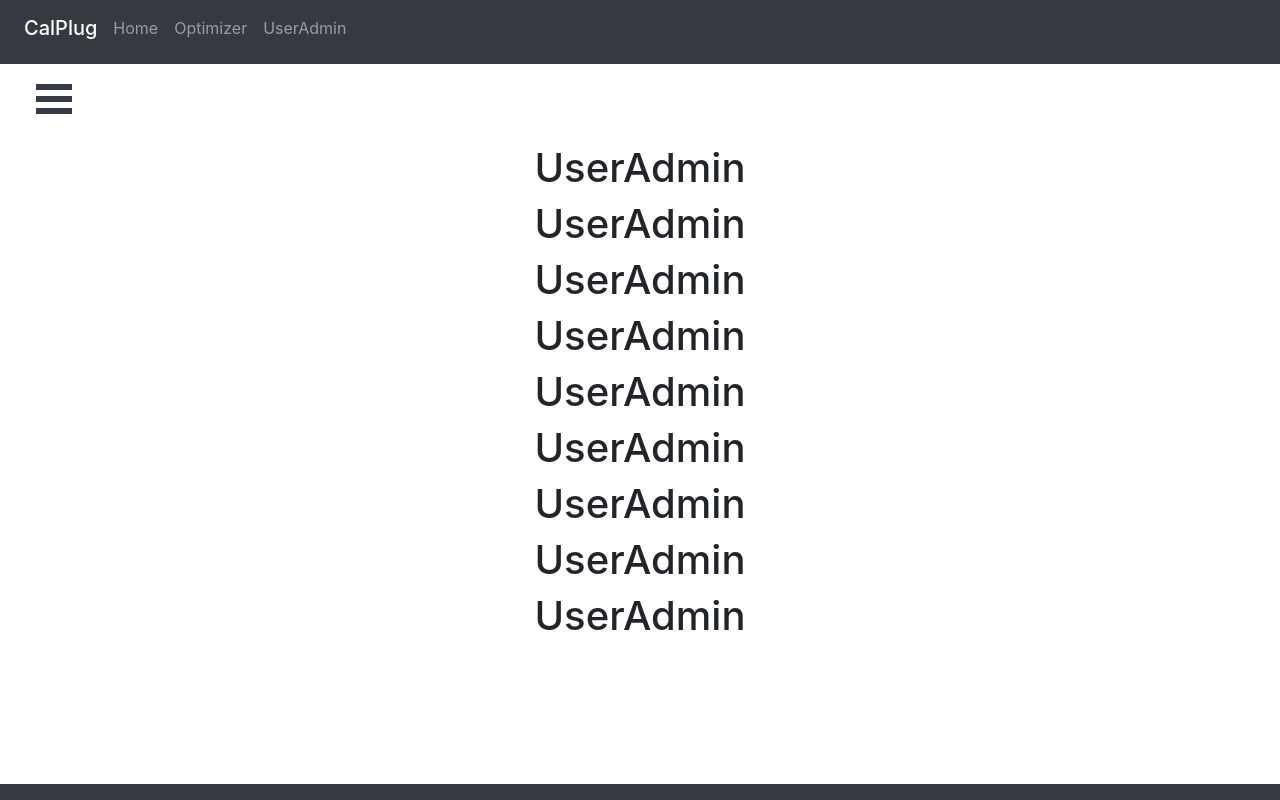
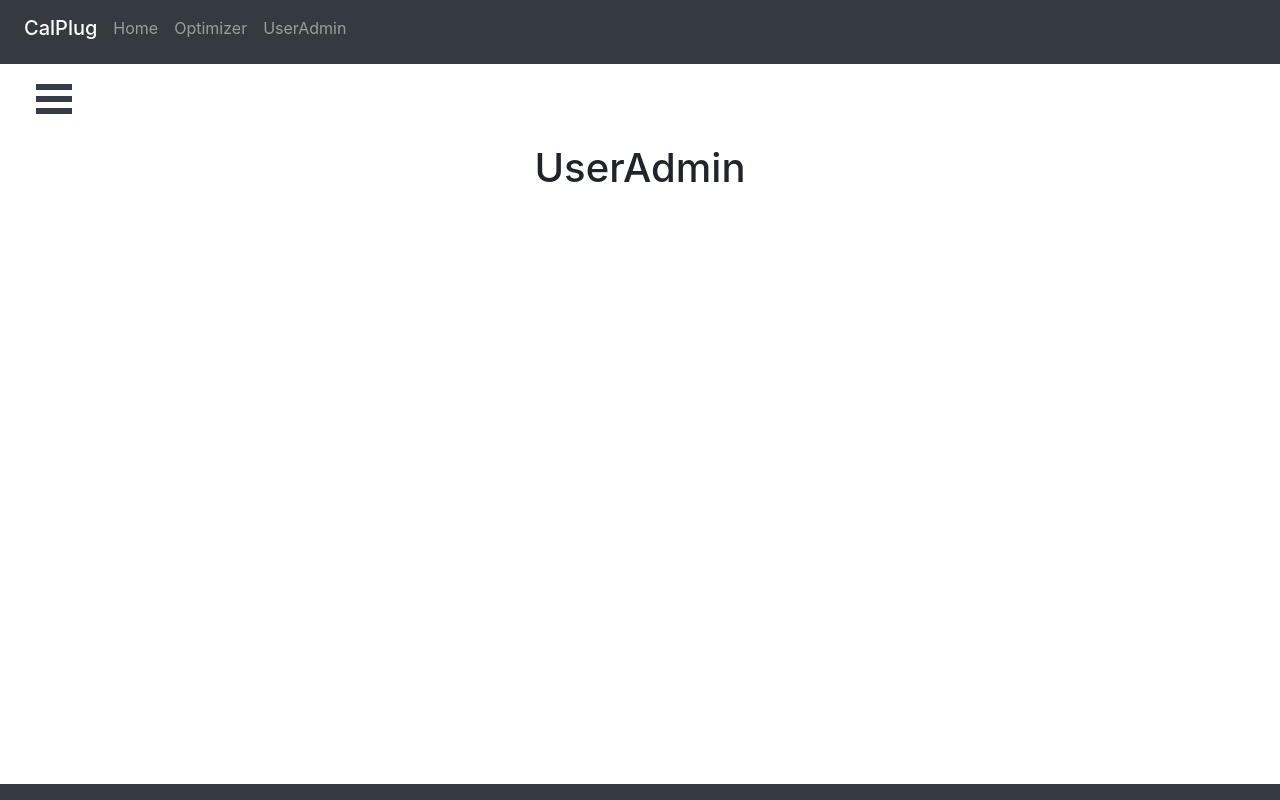
Before and after one commit to payamdowlatyari/admin-web-portal, a React (Create React App) app: page /UserAdmin in a window 1280 px wide. Built offline with nearby package versions, Linux system fonts and the light colour scheme.

Commit message:
add styling

```diff
--- a/src/App.css
+++ b/src/App.css
@@ -1,9 +1,5 @@
 
-footer{
-    position: relative;
-    bottom: 0;
 
-}
 .main-content{
     margin-top: 4em;
     margin-bottom: 4em;
--- a/src/App.js
+++ b/src/App.js
@@ -18,46 +18,35 @@ class App extends Component {
   render() {
 
   return (
+
     <div className="App">
-
         <Container>
             <Toolbar />
         </Container>
 
-
     <div className="main-content">
     <Sidebar pageWrapId={"page-wrap"} outerContainerId={"App"} />
 
-
-     <div className="container" style={{
+    <Container style={{
           display: "flex",
           justifyContent: "center",
           alignItems: "center"
         }}>
-
-  <Router>
-
+     <Router>
       <div className="router">
         <Switch>
-
           <Route path="/Optimizer" component={Optimizer}/>
-
           <Route path="/UserAdmin" component={UserAdmin}/>
-
           <Route path="/" component={Home}/>
-
         </Switch>
       </div>
     </Router>
-
-    </div>
+    </Container>
     </div>
 
     <Container>
       <Footbar/>
-
     </Container>
-
 
     </div>
   );
--- a/src/components/Home.js
+++ b/src/components/Home.js
@@ -81,7 +81,6 @@ class Home extends Component{
 
         </div>
 
-
             );
     }
 }
--- a/src/components/Optimizer.js
+++ b/src/components/Optimizer.js
@@ -3,14 +3,10 @@ import React, { Component } from 'react';
 class Optimizer extends Component{
     render (){
         return (
+
         <div>
         <h1>Optimizer</h1>
-        <h1>Optimizer</h1>
-        <h1>Optimizer</h1>
-        <h1>Optimizer</h1>
-        <h1>Optimizer</h1>
         </div>
-
 
             );
     }
--- a/src/components/UserAdmin.js
+++ b/src/components/UserAdmin.js
@@ -3,19 +3,10 @@ import React, { Component } from 'react';
 class UserAdmin extends Component{
     render (){
         return (
+
         <div>
         <h1>UserAdmin</h1>
-        <h1>UserAdmin</h1>
-        <h1>UserAdmin</h1>
-        <h1>UserAdmin</h1>
-        <h1>UserAdmin</h1>
-        <h1>UserAdmin</h1>
-        <h1>UserAdmin</h1>
-        <h1>UserAdmin</h1>
-        <h1>UserAdmin</h1>
-
         </div>
-
 
             );
     }
--- a/src/index.js
+++ b/src/index.js
@@ -10,10 +10,9 @@ ReactDOM.render(
   <BrowserRouter>
         <App />
     </BrowserRouter>,
+
     document.getElementById('root')
 
 );
 
-
-
 serviceWorker.unregister();
```
